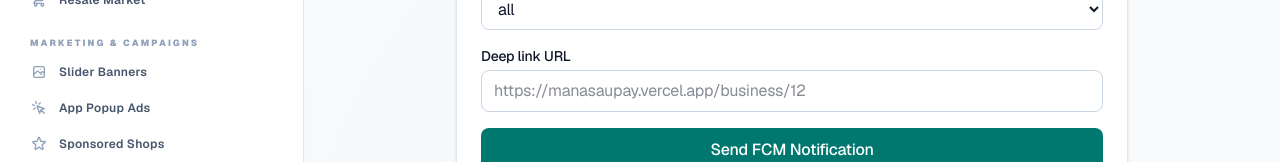
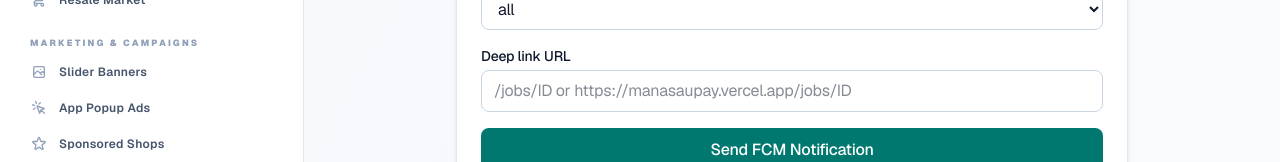
Before and after one commit to manasaupay/adminmanasaupay, a Next.js app: page /notifications in a window 1280 px wide. Shown: the part 473-635 px from the top of the page. Built offline with nearby package versions, Linux system fonts and the light colour scheme.

Commit message:
update adminpanels

```diff
--- a/src/app/notifications/page.tsx
+++ b/src/app/notifications/page.tsx
@@ -146,11 +146,11 @@ function NotificationsForm() {
         <div>
           <label className="mb-1 block text-sm font-medium">Deep link URL</label>
           <input
-            type="url"
+            type="text"
             value={deepLink}
             onChange={(event) => setDeepLink(event.target.value)}
             className="w-full rounded-lg border border-slate-300 px-3 py-2"
-            placeholder="https://manasaupay.vercel.app/business/12"
+            placeholder="/jobs/ID or https://manasaupay.vercel.app/jobs/ID"
           />
         </div>
         <button
```
